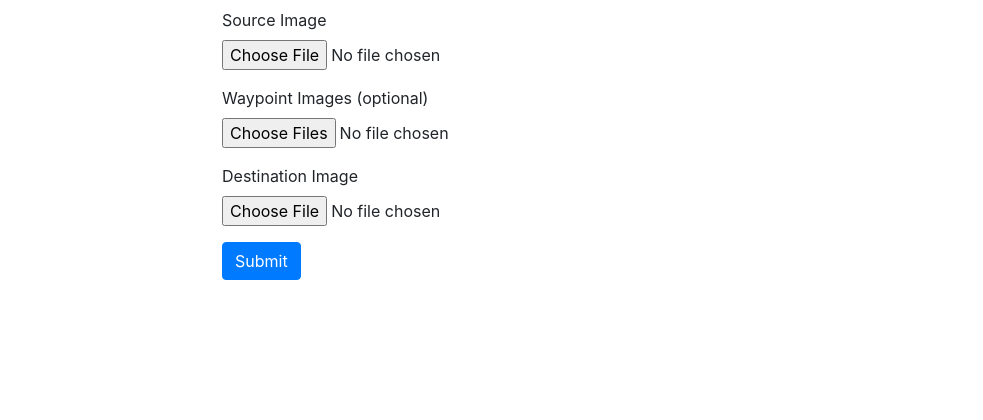
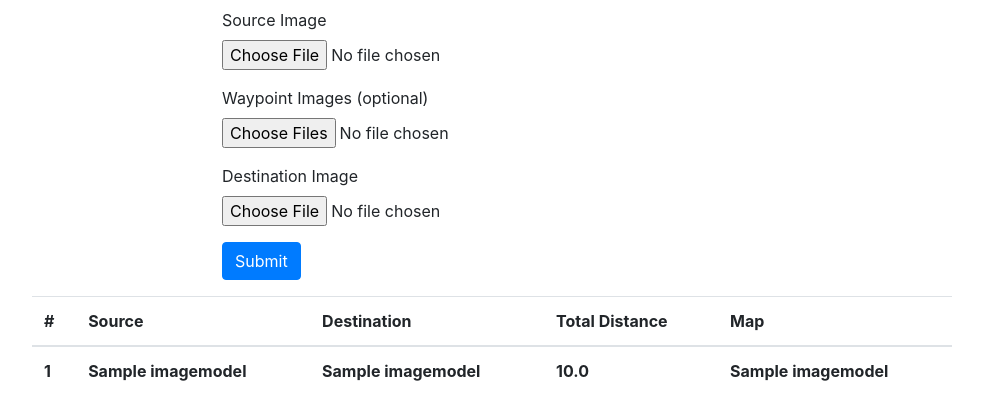
Before and after one commit to PraneethKarnena/django-google-maps-exif, a Django app: page /dashboard/ in a window 1280 px wide. Shown: the part 274-694 px from the top of the page, without its empty margins (148-1131 px from the left). Run offline with Django 3.2, Linux system fonts and the light colour scheme; a user stored in the database is signed in; tables that the repository leaves empty hold one stand-in row (values such as "Sample post"); lists and menus that the app fills with data are empty; some libraries are stand-ins or nearby versions.

Commit message:
added Job info table

```diff
--- a/service_app/templates/service/dashboard.html
+++ b/service_app/templates/service/dashboard.html
@@ -98,6 +98,37 @@
           </form>
         </div>
       </div>
+
+      {% if jobs %}
+      <div class="row mt-3">
+        <div class="col-lg-1"></div>
+        <div class="col-lg-10">
+          <table class="table">
+            <thead>
+              <tr>
+                <th scope="col">#</th>
+                <th scope="col">Source</th>
+                <th scope="col">Destination</th>
+                <th scope="col">Total Distance</th>
+                <th scope="col">Map</th>
+              </tr>
+            </thead>
+            <tbody>
+              {% for job in jobs %}
+                <tr>
+                  <th scope="row">{{ forloop.counter }}</th>
+                  <th>{{ job.source_image.place_name }}</th>
+                  <th>{{ job.destination_image.place_name }}</th>
+                  <th>{{ job.total_distance }}</th>
+                  <th>{{ job.static_map }}</th>
+                </tr>
+              {% endfor %}
+            </tbody>
+          </table>
+        </div>
+      </div>
+      {% endif %}
+
     </div>
   </body>
 </html>
```
